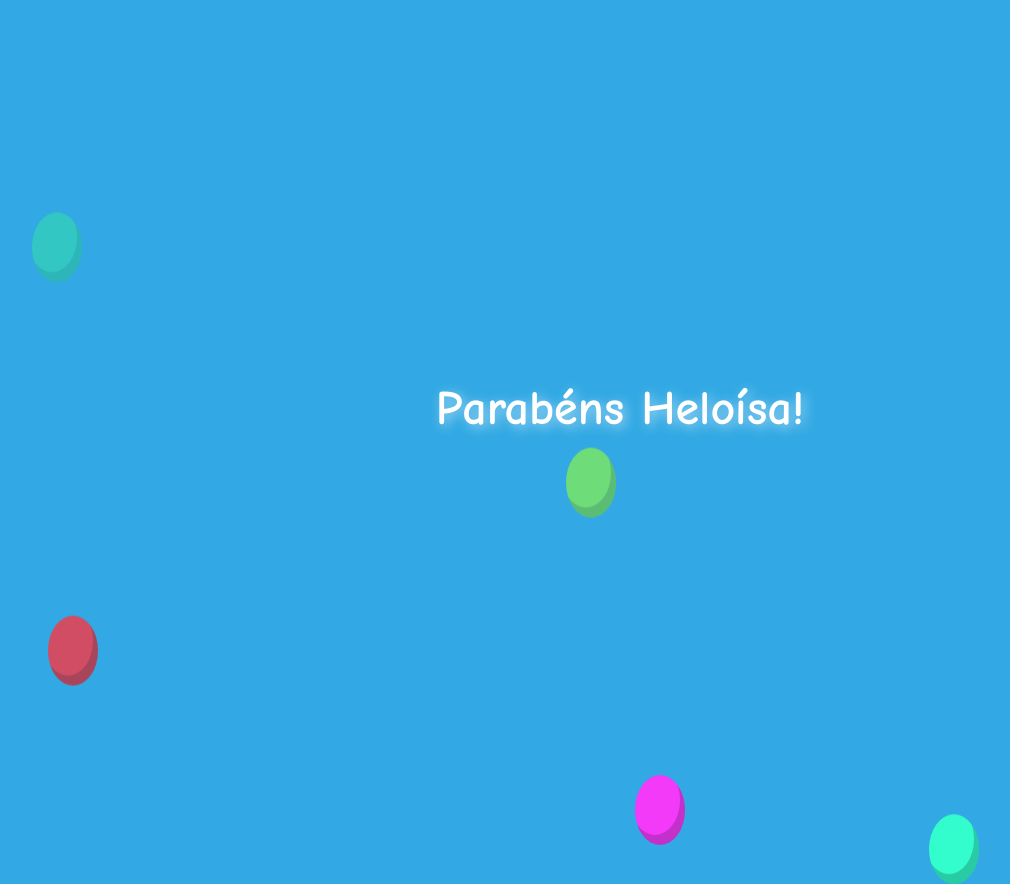
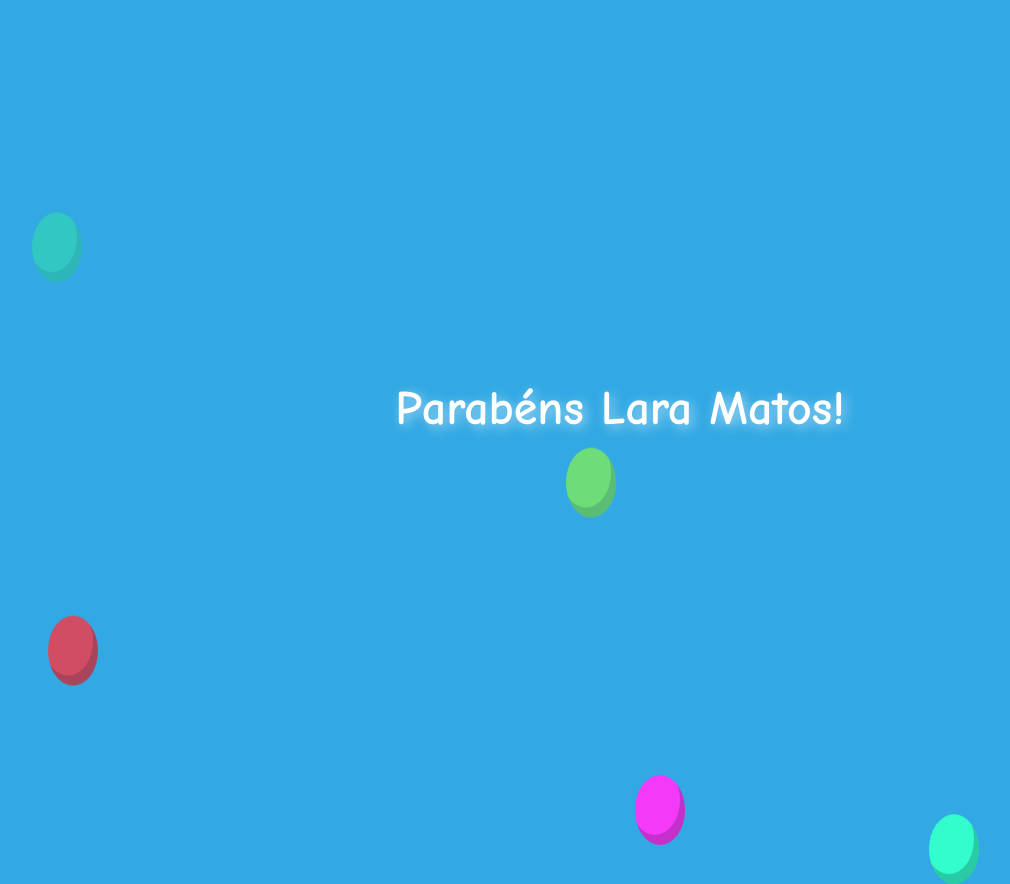
Before and after one commit to tuuksinhu/parabens, a plain HTML site: page index.html in a window 1280 px wide. Both pictures are taken after a click on the button "Aperte aqui!". Shown: the whole page, without its empty margins (20-1030 px from the left). Drawn offline with Linux system fonts and the light colour scheme.

Commit message:
other birthday

```diff
--- a/index.html
+++ b/index.html
@@ -71,7 +71,7 @@
         <button id="startButton">Aperte aqui!</button>
 
         <div id="birthdayContent">
-            <h1>Parabéns Heloísa!</h1>
+            <h1>Parabéns Lara Matos!</h1>
         </div>
 
         <script>
```
